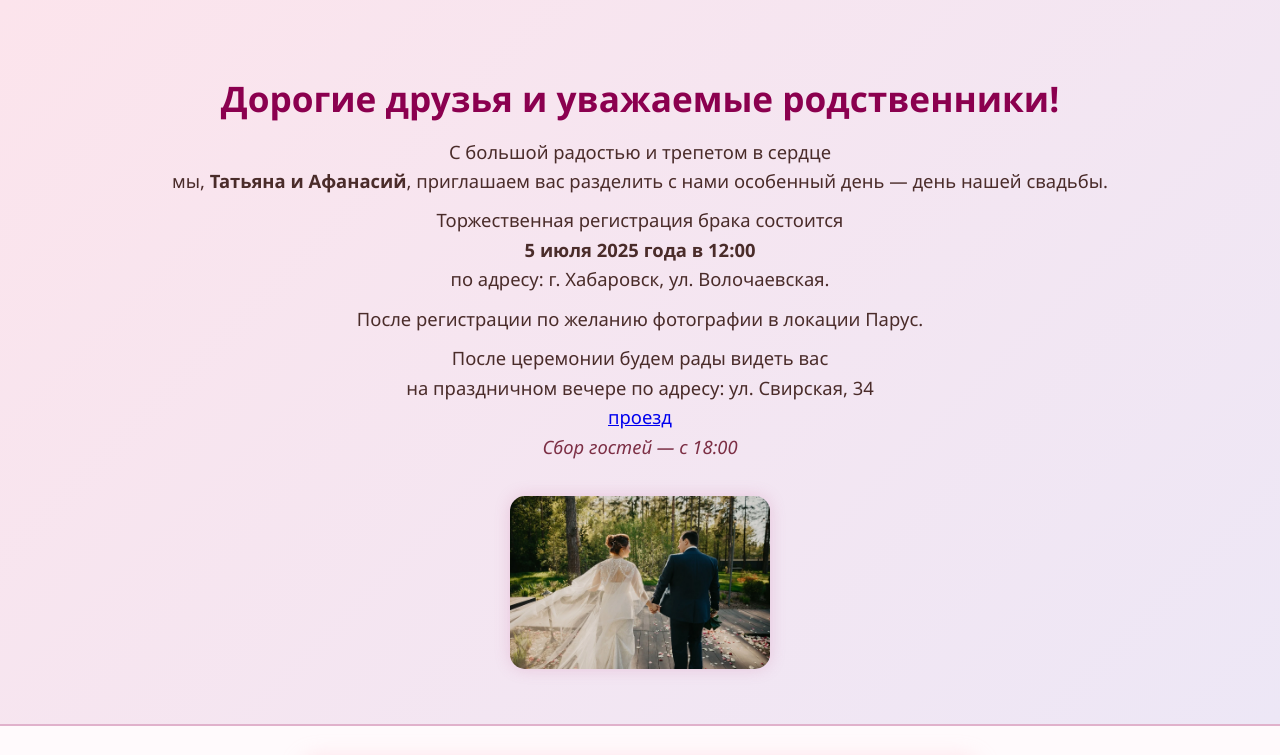
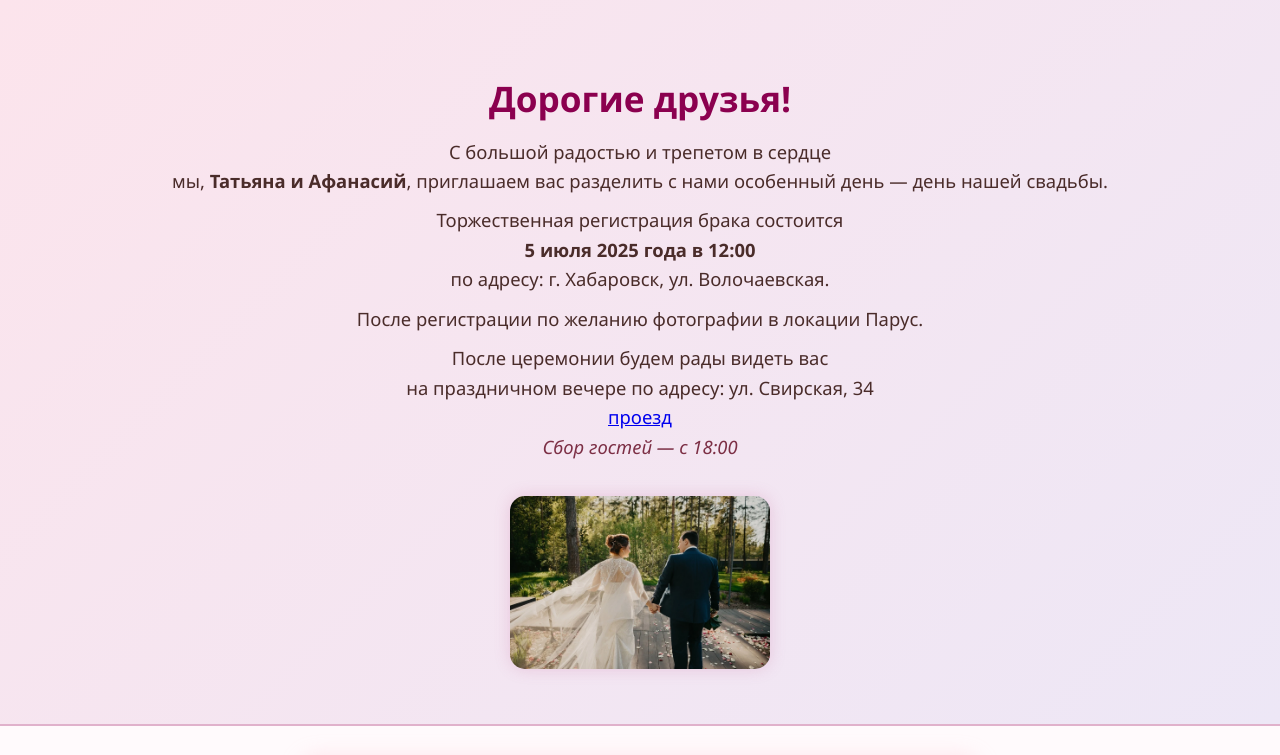
Before and after one commit to Tsar95/wedding-invite, a plain HTML site: page index.html in a window 1280 px wide. Shown: the top 755 px of the page. Drawn offline with Linux system fonts and the light colour scheme.

Commit message:
Update index.html

```diff
--- a/index.html
+++ b/index.html
@@ -9,7 +9,7 @@
 <body>
 
   <header class="invitation">
-    <h1>Дорогие друзья и уважаемые родственники!</h1>
+    <h1>Дорогие друзья!</h1>
     <p>
       С большой радостью и трепетом в сердце<br />
       мы, <strong>Татьяна и Афанасий</strong>, приглашаем вас
```
